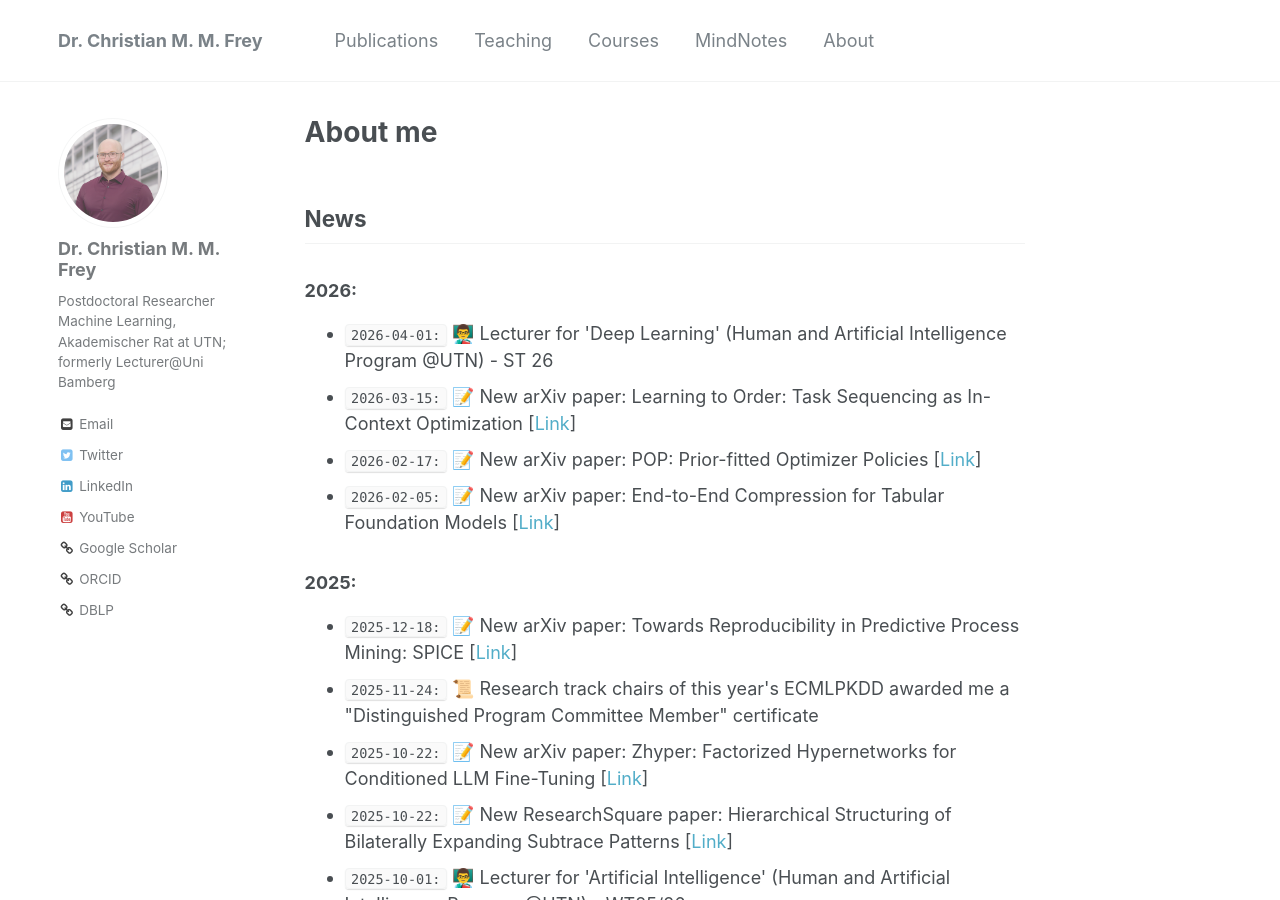
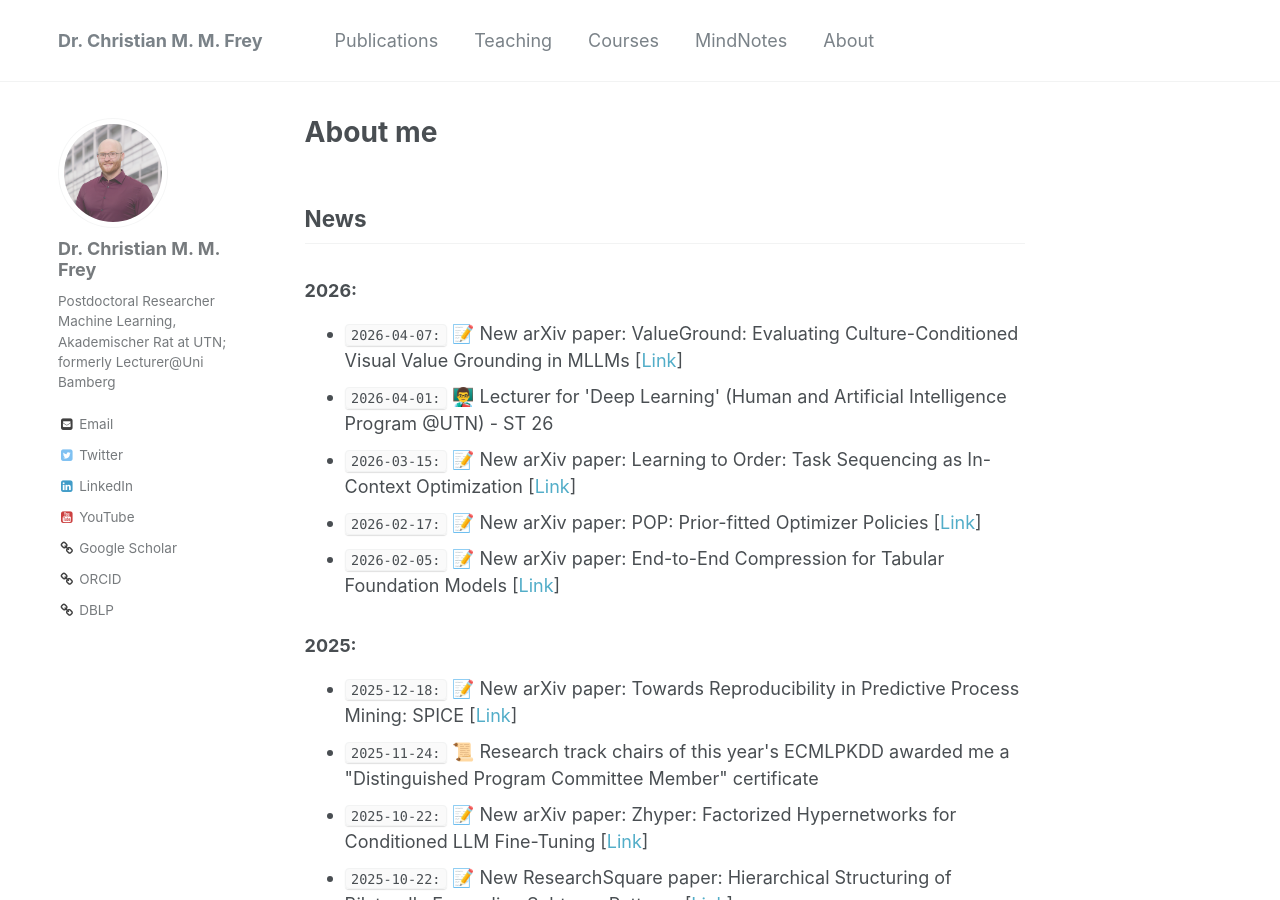
Before and after one commit to christianmaxmike/christianmaxmike.github.io, a Jekyll site: the page built from _pages/about.md, in a window 1280 px wide and 900 px high. Built offline with Jekyll 4.4.1, drawn with Linux system fonts in a browser that asks for light colours.

Commit message:
Add new arXiv paper announcements for 2026

```diff
--- a/_pages/about.md
+++ b/_pages/about.md
@@ -17,6 +17,8 @@ redirect_from:
 ## News
 ### 2026:
 <ul>
+	<li><code>2026-04-07:</code> 📝 New arXiv paper: ValueGround: Evaluating Culture-Conditioned
+Visual Value Grounding in MLLMs [<a href="https://arxiv.org/pdf/2604.06484">Link</a>]</li>
 	<li><code>2026-04-01:</code> 👨‍🏫 Lecturer for 'Deep Learning' (Human and Artificial Intelligence Program @UTN) - ST 26</li>
 	<li><code>2026-03-15:</code> 📝 New arXiv paper: Learning to Order: Task Sequencing as In-Context Optimization [<a href="https://arxiv.org/abs/2603.14550">Link</a>]</li>
 	<li><code>2026-02-17:</code> 📝 New arXiv paper: POP: Prior-fitted Optimizer Policies [<a href="https://arxiv.org/abs/2602.15473">Link</a>]</li>
```
